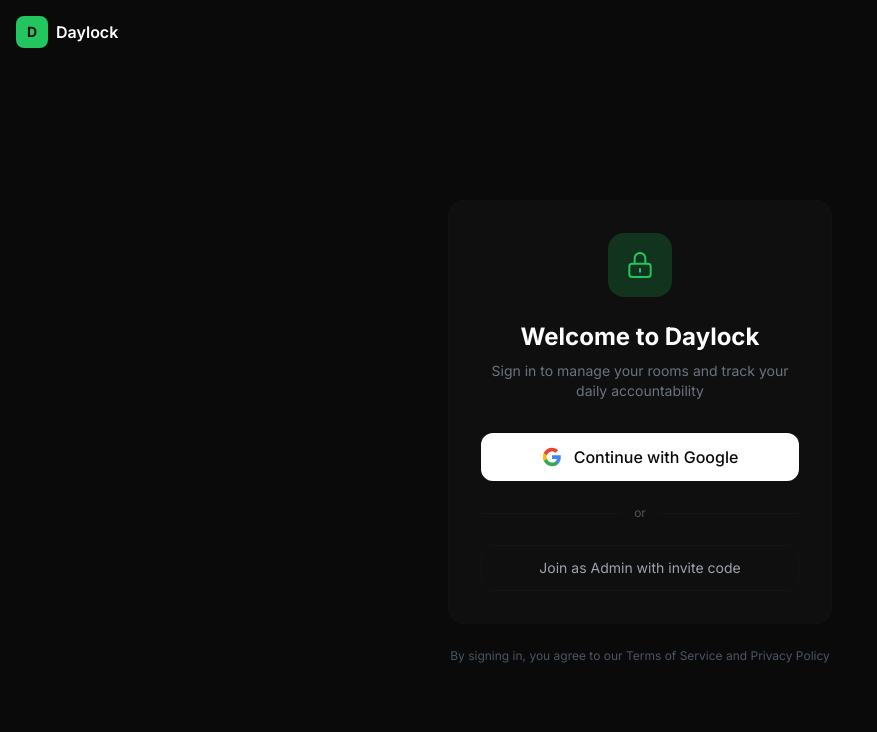
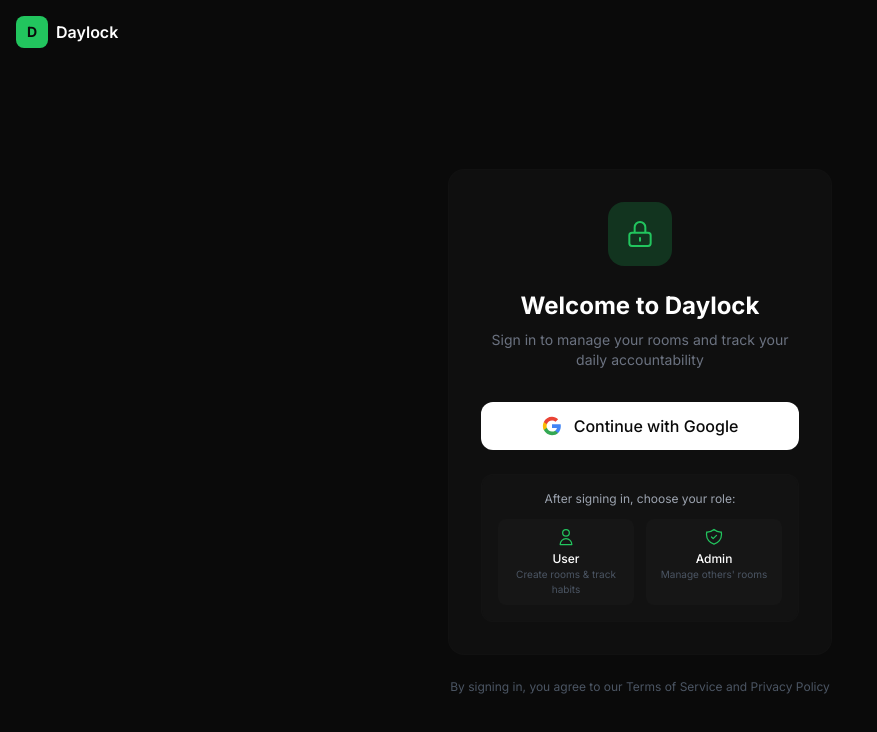
Before and after one commit to IndieJourney-7/daylock, a React (Vite) app: page /login in a window 1280 px wide. Shown: the top 732 px of the page, without its empty margins (0-877 px from the left). Built offline with nearby package versions, Linux system fonts and the light colour scheme; no server answers.

Commit message:
Simplify login flow

```diff
--- a/src/components/layout/BottomNav.jsx
+++ b/src/components/layout/BottomNav.jsx
@@ -10,9 +10,9 @@
 // Mobile nav only shows key items
 const MOBILE_NAV_ITEMS = [
   { id: 'home', label: 'Home', path: '/dashboard', icon: 'home' },
-  { id: 'history', label: 'History', path: '/history', icon: 'history' },
+  { id: 'rooms', label: 'Rooms', path: '/rooms', icon: 'rooms' },
+  { id: 'admin', label: 'Admin', path: '/admin', icon: 'shield' },
   { id: 'profile', label: 'Profile', path: '/profile', icon: 'profile' },
-  { id: 'settings', label: 'Settings', path: '/settings', icon: 'settings' },
 ]
 
 function BottomNav() {
--- a/src/components/layout/Sidebar.jsx
+++ b/src/components/layout/Sidebar.jsx
@@ -53,6 +53,25 @@
             </li>
           ))}
         </ul>
+
+        {/* Admin Panel Link */}
+        <div className="mt-6 pt-6 border-t border-charcoal-400/10">
+          <p className="px-4 text-gray-600 text-xs uppercase tracking-wider mb-2">Admin</p>
+          <NavLink
+            to="/admin"
+            className={({ isActive }) => `
+              flex items-center gap-3 px-4 py-3 rounded-lg
+              transition-all duration-200
+              ${isActive
+                ? 'bg-accent/20 text-accent'
+                : 'text-gray-400 hover:text-white hover:bg-charcoal-600/30'
+              }
+            `}
+          >
+            <Icon name="shield" className="w-5 h-5" />
+            <span className="font-medium text-sm">Admin Panel</span>
+          </NavLink>
+        </div>
       </nav>
 
       {/* User Profile & Logout */}
--- a/src/components/ui/Icon.jsx
+++ b/src/components/ui/Icon.jsx
@@ -76,6 +76,18 @@
   x: (
     <path strokeLinecap="round" strokeLinejoin="round" strokeWidth={2} d="M6 18L18 6M6 6l12 12" />
   ),
+  shield: (
+    <path strokeLinecap="round" strokeLinejoin="round" strokeWidth={1.5} d="M9 12l2 2 4-4m5.618-4.016A11.955 11.955 0 0112 2.944a11.955 11.955 0 01-8.618 3.04A12.02 12.02 0 003 9c0 5.591 3.824 10.29 9 11.622 5.176-1.332 9-6.03 9-11.622 0-1.042-.133-2.052-.382-3.016z" />
+  ),
+  user: (
+    <path strokeLinecap="round" strokeLinejoin="round" strokeWidth={1.5} d="M16 7a4 4 0 11-8 0 4 4 0 018 0zM12 14a7 7 0 00-7 7h14a7 7 0 00-7-7z" />
+  ),
+  list: (
+    <path strokeLinecap="round" strokeLinejoin="round" strokeWidth={1.5} d="M4 6h16M4 10h16M4 14h16M4 18h16" />
+  ),
+  search: (
+    <path strokeLinecap="round" strokeLinejoin="round" strokeWidth={1.5} d="M21 21l-6-6m2-5a7 7 0 11-14 0 7 7 0 0114 0z" />
+  ),
 }
 
 function Icon({ name, className = 'w-6 h-6', ...props }) {
--- a/src/constants/index.js
+++ b/src/constants/index.js
@@ -28,6 +28,13 @@
   { id: 'settings', label: 'Settings', path: '/settings', icon: 'settings' },
 ]
 
+// Admin navigation items
+export const ADMIN_NAV_ITEMS = [
+  { id: 'admin-dashboard', label: 'Admin Panel', path: '/admin', icon: 'shield' },
+  { id: 'admin-rooms', label: 'Managed Rooms', path: '/admin/rooms', icon: 'rooms' },
+  { id: 'admin-settings', label: 'Admin Settings', path: '/admin/settings', icon: 'settings' },
+]
+
 // Days of week
 export const DAYS = ['Sun', 'Mon', 'Tue', 'Wed', 'Thu', 'Fri', 'Sat']
 
--- a/src/pages/Login.jsx
+++ b/src/pages/Login.jsx
@@ -128,20 +128,24 @@
               )}
             </button>
 
-            {/* Divider */}
-            <div className="flex items-center gap-3 my-6">
-              <div className="flex-1 h-px bg-charcoal-400/20" />
-              <span className="text-gray-600 text-xs">or</span>
-              <div className="flex-1 h-px bg-charcoal-400/20" />
+            {/* Role Selection Info */}
+            <div className="mt-6 p-4 rounded-xl bg-charcoal-500/20 border border-charcoal-400/10">
+              <p className="text-gray-400 text-xs text-center mb-3">
+                After signing in, choose your role:
+              </p>
+              <div className="grid grid-cols-2 gap-3 text-center">
+                <div className="p-2 rounded-lg bg-charcoal-500/30">
+                  <Icon name="user" className="w-5 h-5 text-accent mx-auto mb-1" />
+                  <p className="text-white text-xs font-medium">User</p>
+                  <p className="text-gray-600 text-[10px]">Create rooms & track habits</p>
+                </div>
+                <div className="p-2 rounded-lg bg-charcoal-500/30">
+                  <Icon name="shield" className="w-5 h-5 text-accent mx-auto mb-1" />
+                  <p className="text-white text-xs font-medium">Admin</p>
+                  <p className="text-gray-600 text-[10px]">Manage others' rooms</p>
+                </div>
+              </div>
             </div>
-
-            {/* Admin Link */}
-            <Link
-              to="/admin/join"
-              className="block w-full text-center py-3 px-4 rounded-xl border border-charcoal-400/20 text-gray-400 hover:text-white hover:border-charcoal-400/40 transition-colors text-sm"
-            >
-              Join as Admin with invite code
-            </Link>
           </div>
 
           {/* Footer Info */}
```
